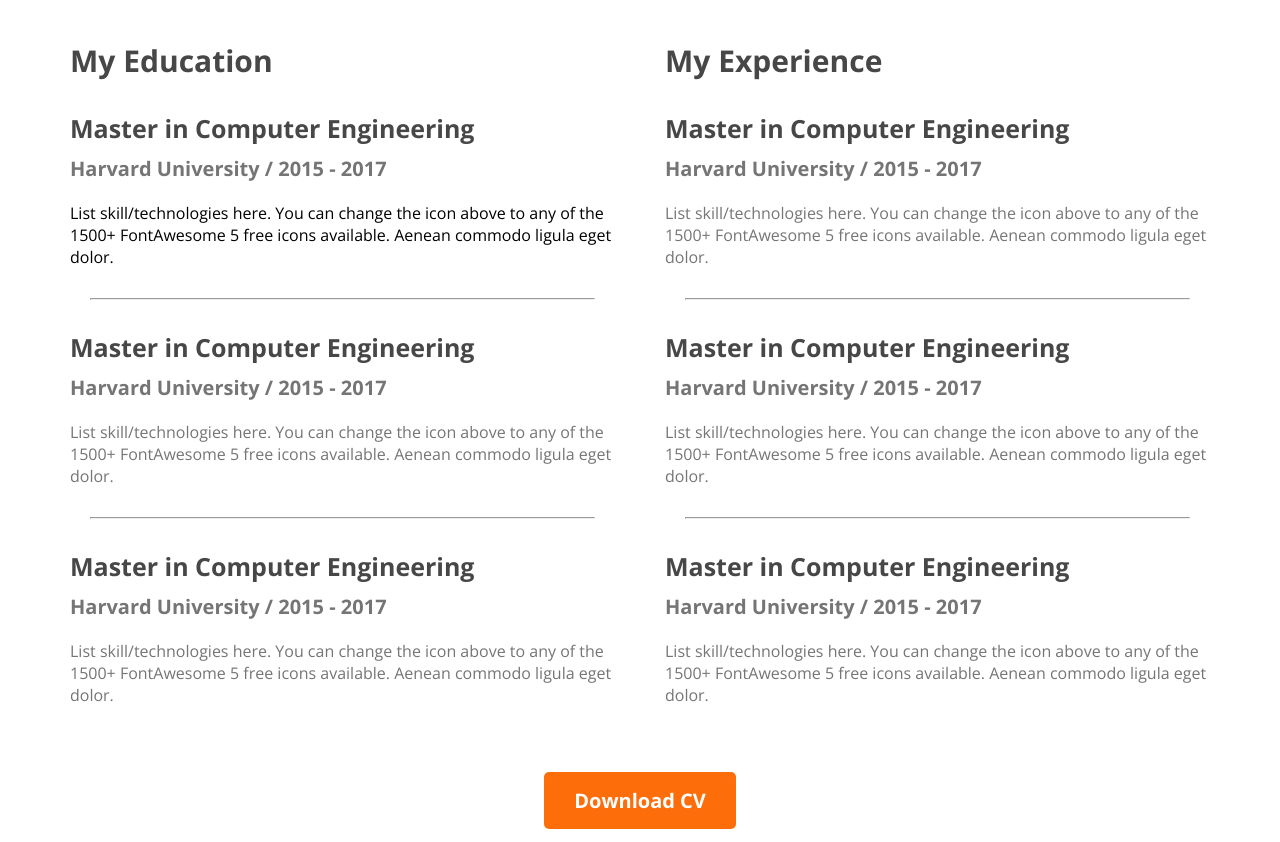
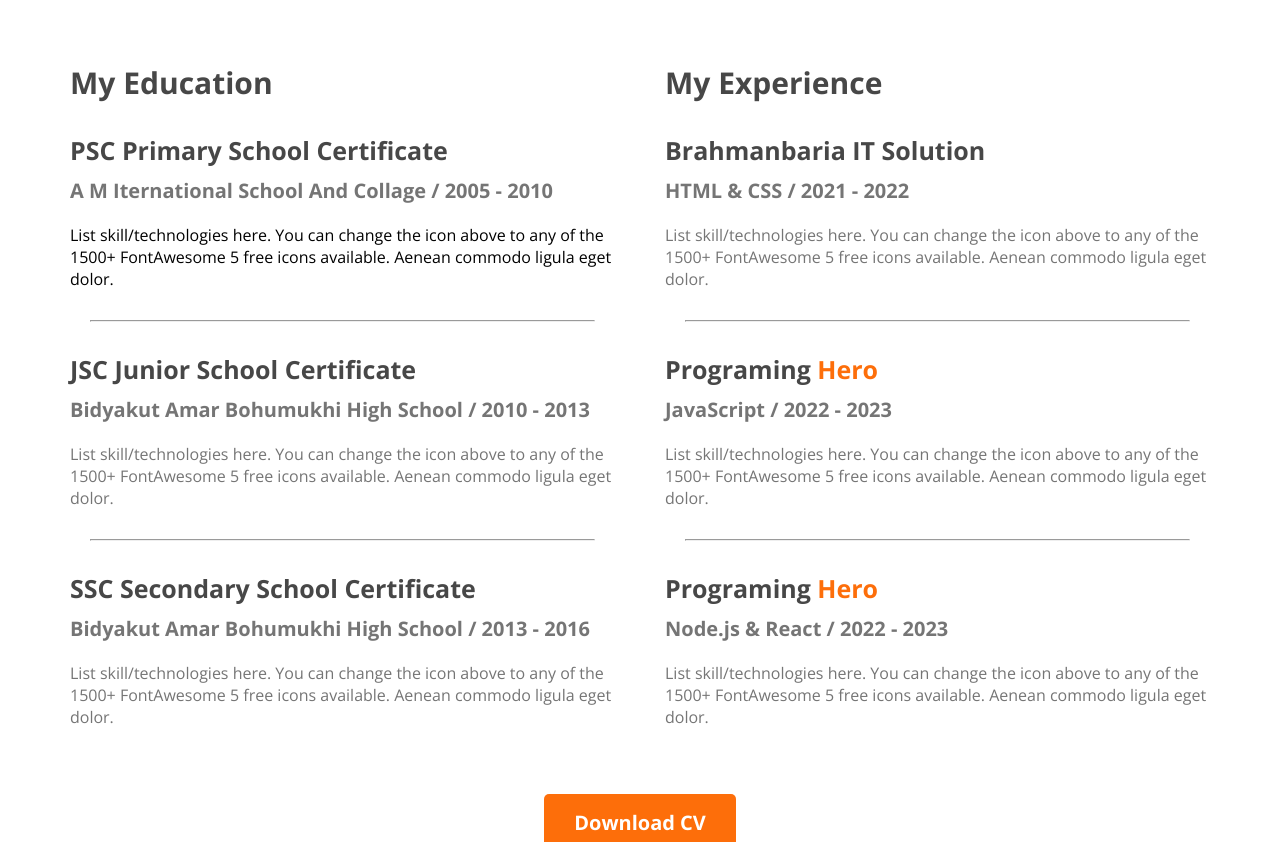
Before and after one commit to siraj3838/My-Portfolio-Site, a plain HTML site: page index.html in a window 1280 px wide. Shown: the part 2826-3668 px from the top of the page. Drawn offline with nearby package versions, Linux system fonts and the light colour scheme.

Commit message:
last Update

```diff
--- a/index.html
+++ b/index.html
@@ -47,22 +47,22 @@
                </div>
                <div class="about-info">
                 <h4 class="info-title">Email:</h4>
-                <p class="info-des">info@gmail.com</p>
+                <p class="info-des">mohammadsakil43@gmail.com</p>
                </div>
                <div class="about-info">
                 <h4 class="info-title">Date of birth:</h4>
-                <p class="info-des">11 November 1987</p>
+                <p class="info-des">25 January 2000</p>
                </div>
                <div class="about-info">
                 <h4 class="info-title">From:</h4>
-                <p class="info-des">Los Angeles, USA</p>
+                <p class="info-des">Chaittagong, Brahmanbaria, <br>Nabinagar</p>
                </div>
             </div>
         </section>
 
         <section>
             <h3 class="section-title">What I do</h3>
-            <p id="what-i-des" class="section-des">I have more than 10 years experience building software for clients all over the world. Below is a quick overview of my main technical skill sets and technologies i use. Want to find out more about my experience? Check out my online resume and project portfolio.</p>
+            <p id="what-i-des" class="section-des">I have more than 1 years experience building software for clients all over the world. Below is a quick overview of my main technical skill sets and technologies i use. Want to find out more about my experience? Check out my online resume and project portfolio.</p>
             <div class="skill-c">
                 <div class="skill">
                     <img src="images/icons/js.png" alt="">
@@ -97,22 +97,22 @@
                     <h3 class="resume-column-title">My Education</h3>
 
                     <div class="resume-item">
-                        <h2 class="resume-item-title">Master in Computer Engineering</h2>
-                        <h3 class="resume-item-i">Harvard University / 2015 - 2017</h3>
+                        <h2 class="resume-item-title">PSC Primary School Certificate</h2>
+                        <h3 class="resume-item-i">A M Iternational School And Collage / 2005 - 2010</h3>
                         <p class="resue-item-des">List skill/technologies here. You can change the icon above
                             to any of the 1500+ FontAwesome 5 free icons available. Aenean commodo ligula eget dolor.</p>
                     </div>
                     <hr>
                     <div class="resume-item">
-                        <h2 class="resume-item-title">Master in Computer Engineering</h2>
-                        <h3 class="resume-item-i">Harvard University / 2015 - 2017</h3>
+                        <h2 class="resume-item-title">JSC Junior School Certificate</h2>
+                        <h3 class="resume-item-i">Bidyakut Amar Bohumukhi High School / 2010 - 2013</h3>
                         <p class="resume-item-des">List skill/technologies here. You can change the icon above
                             to any of the 1500+ FontAwesome 5 free icons available. Aenean commodo ligula eget dolor.</p>
                     </div>
                     <hr>
                     <div class="resume-item">
-                        <h2 class="resume-item-title">Master in Computer Engineering</h2>
-                        <h3 class="resume-item-i">Harvard University / 2015 - 2017</h3>
+                        <h2 class="resume-item-title">SSC Secondary School Certificate</h2>
+                        <h3 class="resume-item-i">Bidyakut Amar Bohumukhi High School / 2013 - 2016</h3>
                         <p class="resume-item-des">List skill/technologies here. You can change the icon above
                             to any of the 1500+ FontAwesome 5 free icons available. Aenean commodo ligula eget dolor.</p>
                     </div>
@@ -124,22 +124,22 @@
 
 
                     <div class="resume-item">
-                        <h2 class="resume-item-title">Master in Computer Engineering</h2>
-                        <h3 class="resume-item-i">Harvard University / 2015 - 2017</h3>
+                        <h2 class="resume-item-title">Brahmanbaria IT Solution</h2>
+                        <h3 class="resume-item-i">HTML & CSS / 2021 - 2022</h3>
                         <p class="resume-item-des">List skill/technologies here. You can change the icon above
                             to any of the 1500+ FontAwesome 5 free icons available. Aenean commodo ligula eget dolor.</p>
                     </div>
                     <hr>
                     <div class="resume-item">
-                        <h2 class="resume-item-title">Master in Computer Engineering</h2>
-                        <h3 class="resume-item-i">Harvard University / 2015 - 2017</h3>
+                        <h2 class="resume-item-title">Programing <span class="text-primary">Hero</span></h2>
+                        <h3 class="resume-item-i">JavaScript / 2022 - 2023</h3>
                         <p class="resume-item-des">List skill/technologies here. You can change the icon above
                             to any of the 1500+ FontAwesome 5 free icons available. Aenean commodo ligula eget dolor.</p>
                     </div>
                     <hr>
                     <div class="resume-item">
-                        <h2 class="resume-item-title">Master in Computer Engineering</h2>
-                        <h3 class="resume-item-i">Harvard University / 2015 - 2017</h3>
+                        <h2 class="resume-item-title">Programing <span class="text-primary">Hero</span></h2>
+                        <h3 class="resume-item-i">Node.js & React / 2022 - 2023</h3>
                         <p class="resume-item-des">List skill/technologies here. You can change the icon above
                             to any of the 1500+ FontAwesome 5 free icons available. Aenean commodo ligula eget dolor.</p>
                     </div>
@@ -157,9 +157,9 @@
             <h3 class="section-title">Lets Connect</h3>
             <p class="section-des">Please fill out the form on this section to contact with me or call between 9:00 A.M and 8.00 P.M ET, Monday through Friday.</p>
             <div class="social-links">
-                <a href=""><img src="images/icons/facebook.png" alt=""></a>
-                <a href=""><img src="images/icons/twitter.png" alt=""></a>
-                <a href=""><img src="images/icons/insta.png" alt=""></a>
+                <a href="https://web.facebook.com/WKmohammad.sakil" target="_blank"><img src="images/icons/facebook.png" alt=""></a>
+                <a href="https://web.facebook.com/WKmohammad.sakil" target="_blank"><img src="images/icons/twitter.png" alt=""></a>
+                <a href="https://instagram.com/dreamer_msb?igshid=NGExMmI2YTkyZg==" target="_blank"><img src="images/icons/insta.png" alt=""></a>
             </div>
         </div>
         <div class="footer-column">
--- a/style.css
+++ b/style.css
@@ -160,6 +160,7 @@ main section{
 .resume-c{
     display: flex;
     gap: 50px;
+
 }
 
 .resume-item-des{
```
